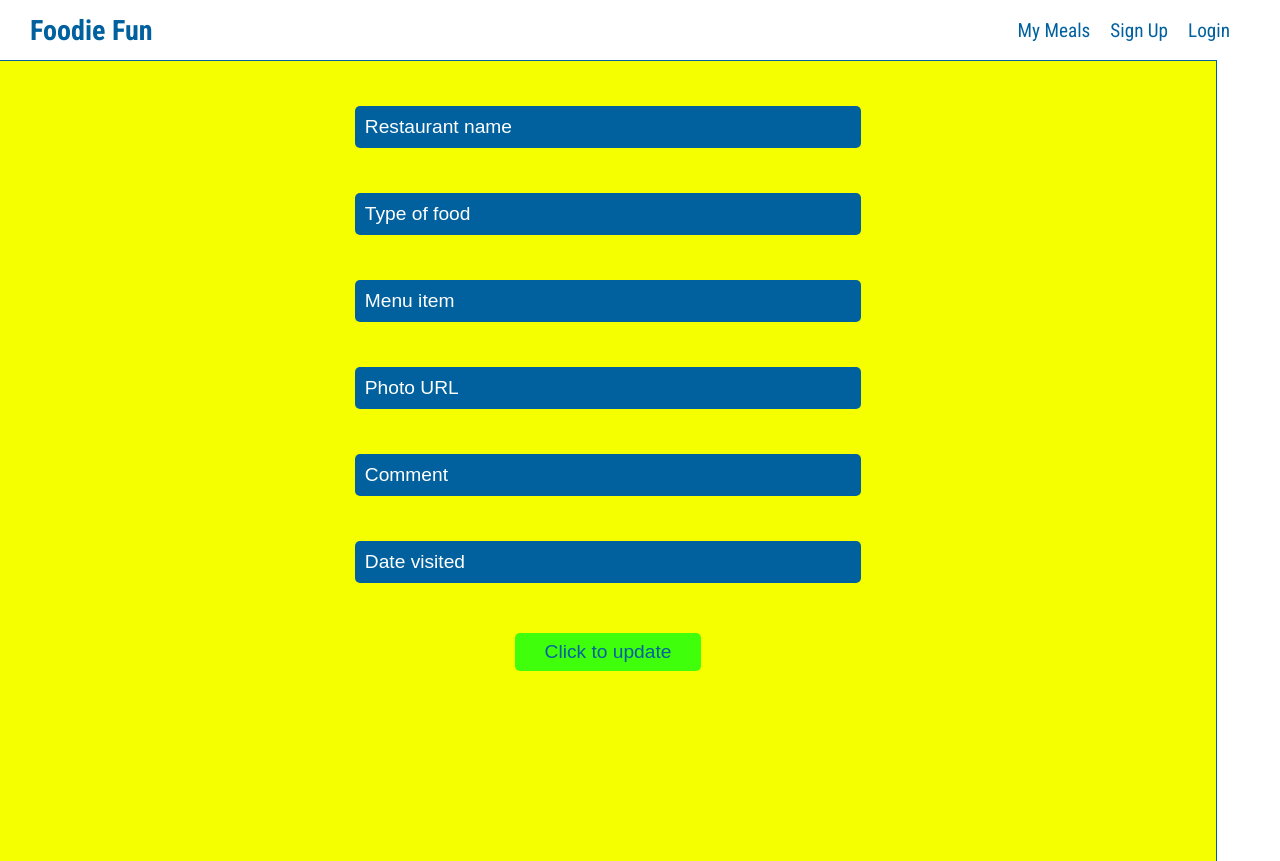
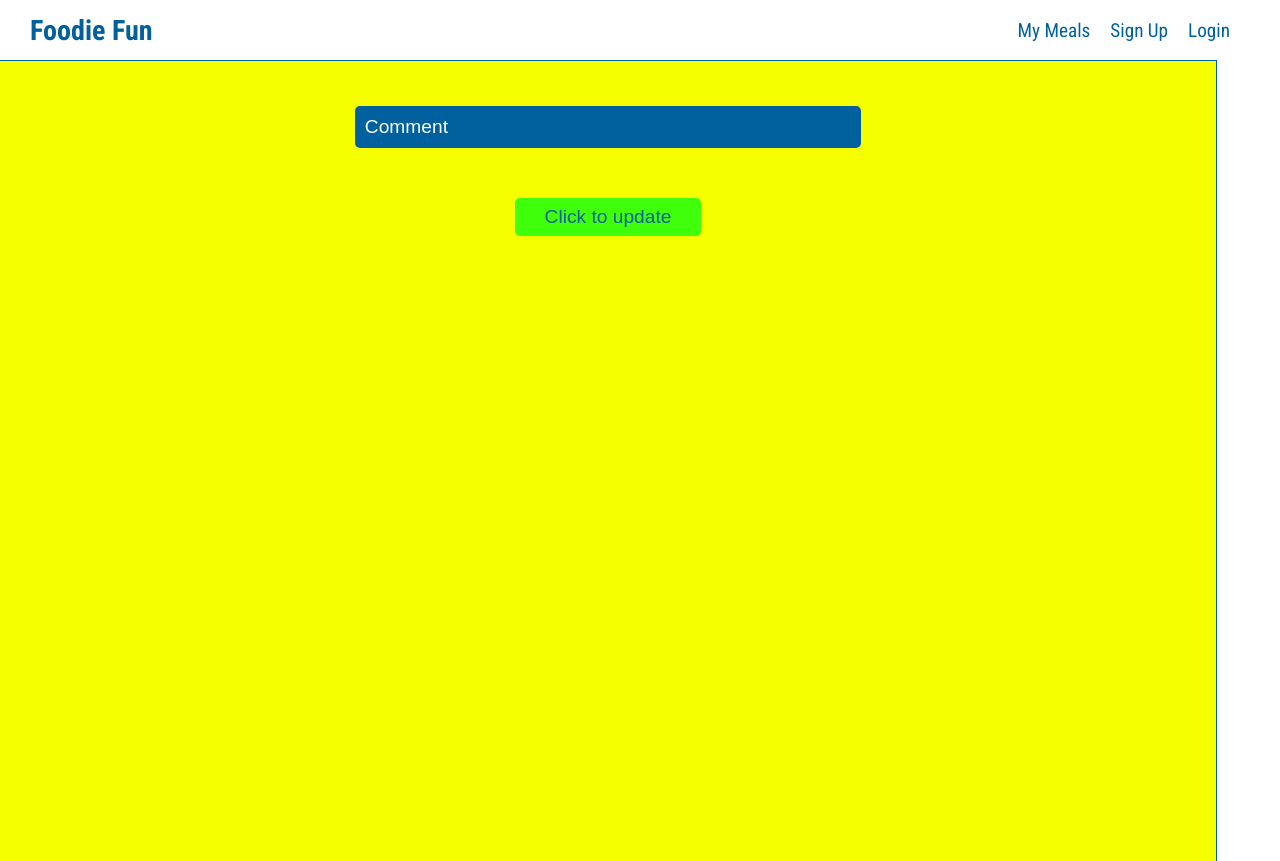
Before and after one commit to foodie-fun-chad-j3000/Foodie_Fun_React, a React (Create React App) app in the folder foodie-fun/: page /update-meal in a window 1280 px wide. Built offline with nearby package versions, Linux system fonts and the light colour scheme.

Commit message:
set root route to login page, added sign up button to login page

```diff
--- a/foodie-fun/src/App.css
+++ b/foodie-fun/src/App.css
@@ -33,7 +33,7 @@
   font-size: 1.3rem;
 }
 
-/* Login or Logout styles */
+/* Login/Logout/Register styles */
 
 .form-wrap, .meals-list {
   width: 95%;
@@ -60,6 +60,21 @@
   font-size: 1.1rem;
 }
 
+.register {
+  margin-top: 40px;
+  color: #00619e;
+  font-size: 1.6rem;
+}
+
+.register button {
+  background: #3fff0a;
+  color: #00619e;
+  border: none;
+  border-radius: 5px;
+  padding: 8px 30px;
+   font-size: 1.1rem;
+}
+
 /* Form styles */
 
 .input-form {
@@ -76,7 +91,7 @@ align-items: center;
   color: white;
   font-size: 1.2rem;
   border: none;
-  border-radius: 5px
+  border-radius: 5px;
 }
 
 .input-form button {
--- a/foodie-fun/src/App.js
+++ b/foodie-fun/src/App.js
@@ -23,6 +23,7 @@ class App extends Component {
 
         <PrivateRoute path='/protected' component={MyMeals} />
 
+        <Route exact path='/' component={Login} />
         <Route path='/register' component={Register} />
         <Route path='/login' component={Login} />
         <Route path='/protected/:id' component={Meal} />
--- a/foodie-fun/src/components/Login.js
+++ b/foodie-fun/src/components/Login.js
@@ -1,5 +1,6 @@
 import React, { Component } from 'react';
 import { connect } from 'react-redux';
+import { withRouter } from 'react-router-dom'
 
 import { login } from '../actions';
 
@@ -15,6 +16,10 @@ class Login extends Component {
     e.preventDefault();
     this.props.login(this.state.credentials)
       .then(() => this.props.history.push('./protected'))
+  }
+
+  signUpHandler = () => {
+    this.props.history.push('/register')
   }
 
   handleChange = e => {
@@ -48,6 +53,12 @@ class Login extends Component {
             />
             <button>Log in</button>
           </form>
+          <div className='register'>
+            <h3>First time here?</h3>
+            <h4>Create your account</h4>
+            <button onClick={this.signUpHandler}>Sign up</button>
+          </div>
+
         </div>
 
       </div>
@@ -59,4 +70,4 @@ const mapStateToProps = ({ error }) => ({
   error
 })
 
-export default connect(mapStateToProps, { login })(Login);
+export default connect(mapStateToProps, { login })(withRouter(Login));
--- a/foodie-fun/src/components/Meal.js
+++ b/foodie-fun/src/components/Meal.js
@@ -31,7 +31,7 @@ const Meal = (props) => {
         <img src={meal.item_photo} alt='' />
         <p><strong>Comment:</strong> {meal.item_comment}</p>
         <p>{meal.date_visited}</p>
-        <button onClick={updateHandler}>Update this meal</button>
+        <button onClick={updateHandler}>Update the comment</button>
         <button onClick={clickHandler}>Delete meal</button>
       </div>
 
--- a/foodie-fun/src/components/UpdateMeal.js
+++ b/foodie-fun/src/components/UpdateMeal.js
@@ -8,12 +8,7 @@ export class UpdateMeal extends Component {
     super(props);
     this.state = {
       id: localStorage.getItem('mealId'),
-      restaurant_name: '',
-      restaurant_type: '',
-      item_name: '',
-      item_photo: '',
-      item_comment: '',
-      date_visited: ''
+      item_comment: ''
     }
   }
 
@@ -30,17 +25,13 @@ export class UpdateMeal extends Component {
   }
 
   updateMeal = e => {
-    // e.preventDefault();
+    e.preventDefault();
     this.props.updateMeal(this.state)
       .then(() => this.props.history.push('./protected'))
+      .then(() => localStorage.removeItem('mealId'))
     this.setState({
       id: '',
-      restaurant_name: '',
-      restaurant_type: '',
-      item_name: '',
-      item_photo: '',
-      item_comment: '',
-      date_visited: ''
+      item_comment: ''
     })
   }
 
@@ -49,34 +40,7 @@ export class UpdateMeal extends Component {
       <div className='wrapper'>
         <div className='form-wrap'>
           <form className='input-form' onSubmit={this.updateMeal}>
-            <input
-              type='text'
-              name='restaurant_name'
-              value={this.state.restaurant_name}
-              placeholder='Restaurant name'
-              onChange={this.handleChange}
-            />
-            <input
-              type='text'
-              name='restaurant_type'
-              value={this.state.restaurant_type}
-              placeholder='Type of food'
-              onChange={this.handleChange}
-            />
-            <input
-              type='text'
-              name='item_name'
-              value={this.state.item_name}
-              placeholder='Menu item'
-              onChange={this.handleChange}
-            />
-            <input
-              type='text'
-              name='item_photo'
-              value={this.state.item_photo}
-              placeholder='Photo URL'
-              onChange={this.handleChange}
-            />
+
             <input
               type='text'
               name='item_comment'
@@ -84,13 +48,7 @@ export class UpdateMeal extends Component {
               placeholder='Comment'
               onChange={this.handleChange}
             />
-            <input
-              type='text'
-              name='date_visited'
-              value={this.state.date_visited}
-              placeholder='Date visited'
-              onChange={this.handleChange}
-            />
+
             <button>Click to update</button>
 
           </form>
```
